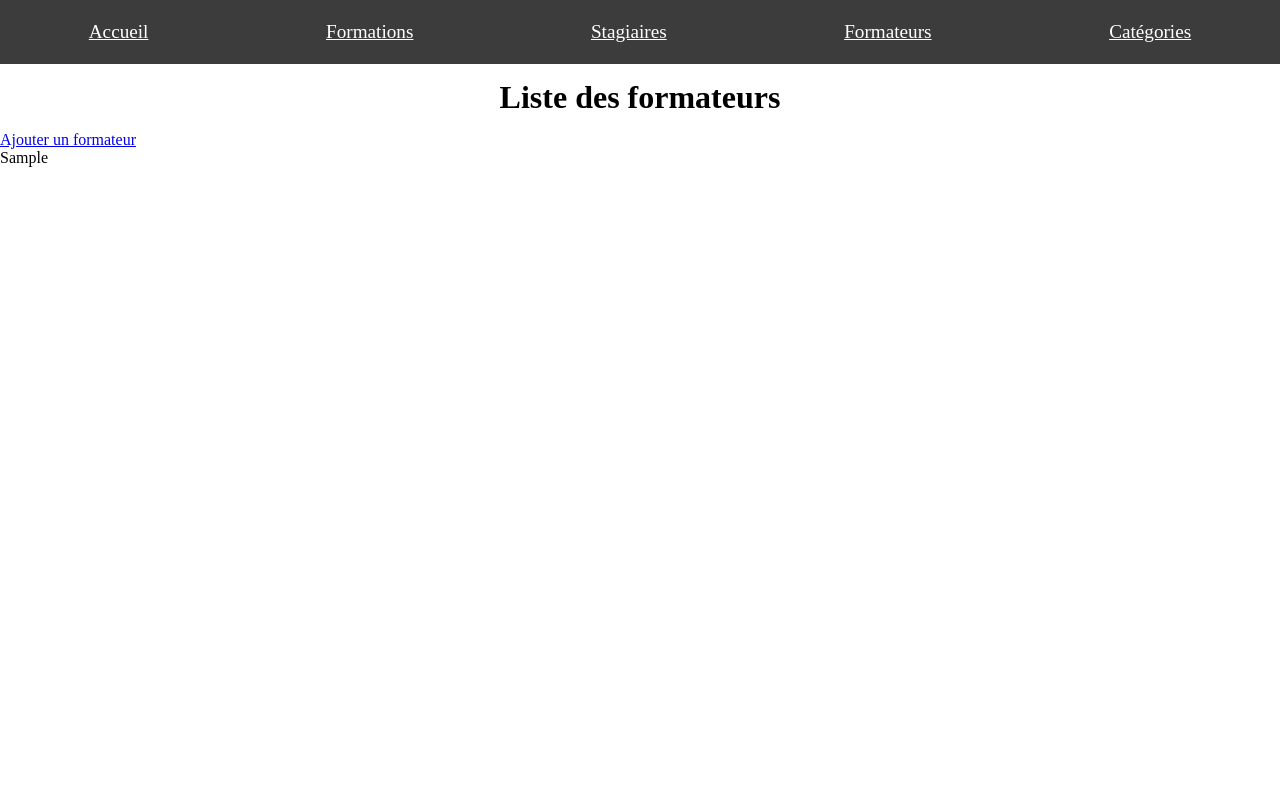
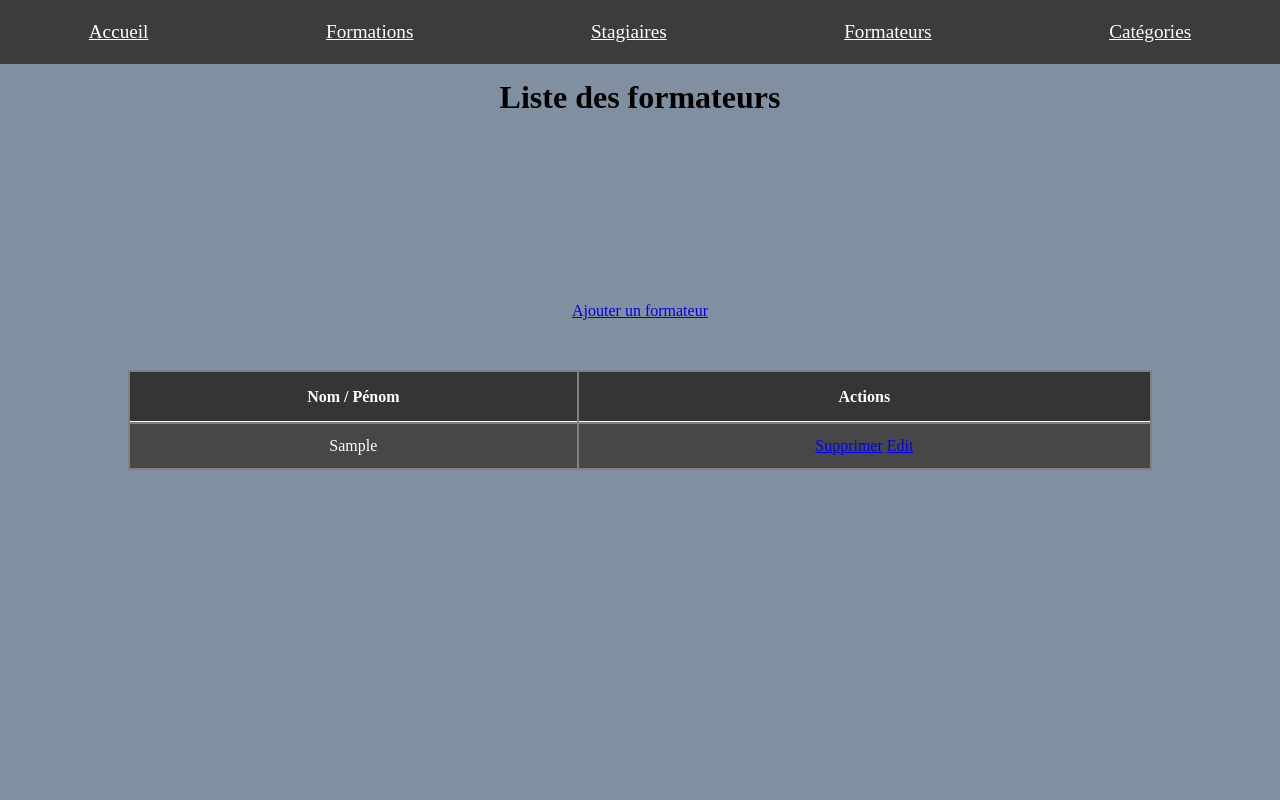
Before and after one commit to mayados/ProjetSessionsSymf, a Symfony app: template templates/formateur/index.html.twig in a window 1280 px wide. Run offline with Twig, Linux system fonts and the light colour scheme; the template is opened without the code that fills it: most values are stand-ins (such as "Sample title", 1, 10 or a date in 2020); some libraries are stand-ins or nearby versions.

Commit message:
add structure with tags and class

```diff
--- a/templates/formateur/index.html.twig
+++ b/templates/formateur/index.html.twig
@@ -4,15 +4,32 @@
 
 {% block body %}
 
-    <h1>Liste des formateurs</h1>
+    <div class="container-page">
+        <h1>Liste des formateurs</h1>
 
-    <a href="{{ path('add_formateur') }}">Ajouter un formateur</a>
+        <div class="page-elements">
+            <a href="{{ path('add_formateur') }}">Ajouter un formateur</a>
 
-    {% for formateur in listeFormateurs %}
-    <div>
-        <p>{{ formateur }}</p>
+            <table>
+                <tr>
+                    <th>Nom / Pénom</th>
+                    <th>Actions</th>
+                </tr>
+                {% for formateur in listeFormateurs %}
+                <tr>
+                    <td>{{ formateur }}</td>
+                    <td>
+                        <a href="{{ path('remove_formateur', {'id': formateur.id}) }}">Supprimer</a>
+                        <a href="#">Edit</a>
+                    </td>
+                </tr>
+                {% endfor %}
+            </table>
+        </div>
+
+
     </div>
-    {% endfor %}
+
 
 
 {% endblock %}
```
